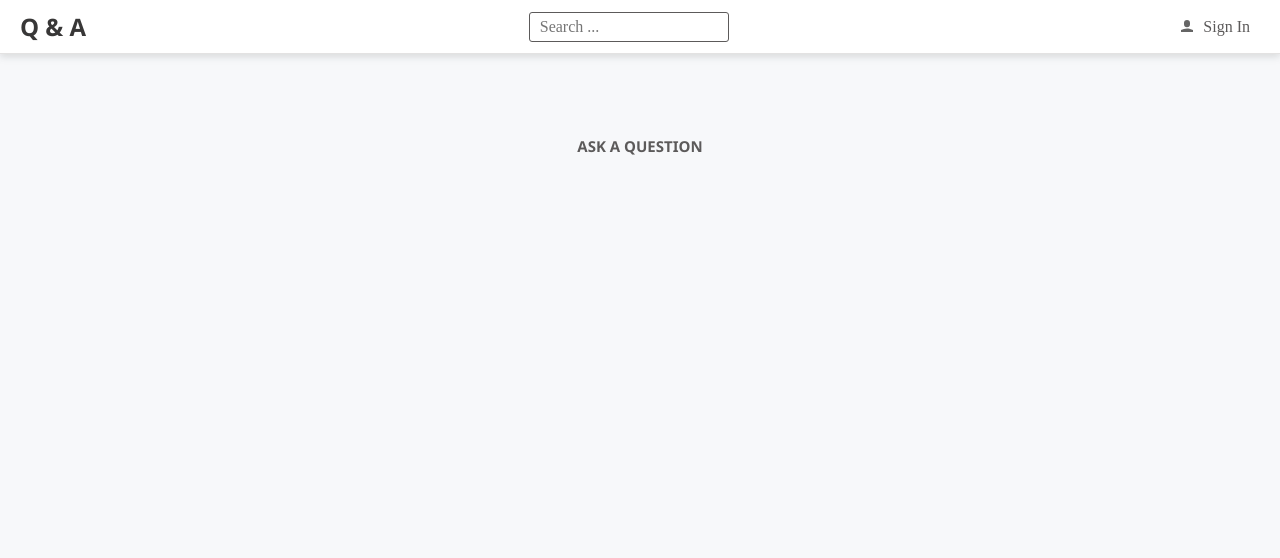
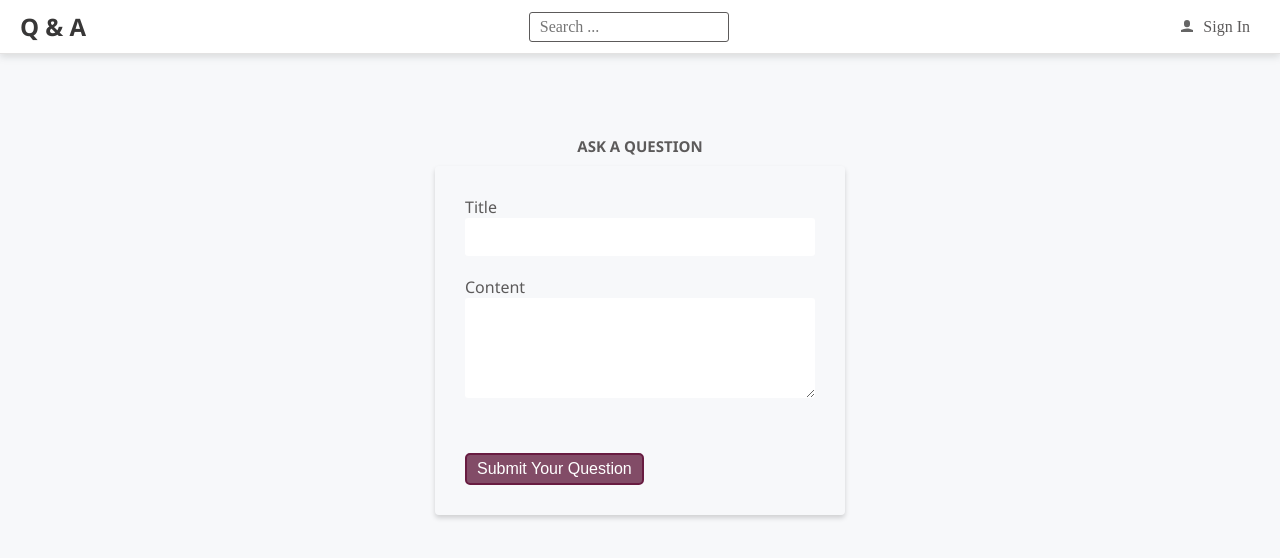
Before and after one commit to ArthurLeandro/react-dotnet, a React (Create React App) app in the folder frontend/: page /ask in a window 1280 px wide. Shown: the top 558 px of the page. Built offline with nearby package versions, Linux system fonts and the light colour scheme.

Commit message:
Validators

```diff
--- a/frontend/src/components/AskPage.tsx
+++ b/frontend/src/components/AskPage.tsx
@@ -2,7 +2,25 @@
 import { Page } from "./Page";
 import { lazy,Suspense } from 'react';
 import { Route } from "react-router-dom";
+import { Form, required, minLength } from './Form';
+import { Field } from './Field';
 
-const AskPage = () => <Page title="Ask a question"></Page>;
+const AskPage = () => (
+	<Page title="Ask a question">
+		<Form submitCaption="Submit Your Question" validationRules={{
+			title:[
+				{validator:required},
+				{validator:minLength, arg:10}
+			],
+			content:[
+				{validator:required},
+				{validator:minLength,arg:50}
+			],
+		}}>
+			<Field name="title" label="Title"></Field>
+			<Field name="content" label="Content" type="TextArea"></Field>
+		</Form>
+	</Page>
+);
 
 export default AskPage;
--- a/frontend/src/components/Field.tsx
+++ b/frontend/src/components/Field.tsx
@@ -9,15 +9,26 @@ interface Props{
 }
 
 export const Field:FC<Props> = ({name,label, type='Text'})=>{
-	const {setValue} = useContext(FormContext);
+	const {setValue,touched,validate, setTouched} = useContext(FormContext);
 	const handleChange = (e: ChangeEvent<HTMLInputElement> | ChangeEvent<HTMLTextAreaElement>	) =>{
 		if(setValue){
 			setValue(name, e.target.value);
 		}
+		if(touched[name] && validate){
+			validate(name);
+		}
+	};
+	const handleBlur = () =>{
+		if(setTouched){
+			setTouched(name);
+			if(validate){
+				validate(name);
+			}
+		}
 	};
 	return(
 		<FormContext.Consumer>
-			{({values})=> (
+			{({values, errors})=> (
 				<div className="label-field__base">
 					{label &&(
 						<label htmlFor={name}>
@@ -33,6 +44,7 @@ export const Field:FC<Props> = ({name,label, type='Text'})=>{
 								values[name] === undefined ? '' : values[name]
 							}
 							onChange={handleChange}
+							onBlur={handleBlur}
 							className="input-field"
 						/>
 					)}
@@ -43,9 +55,15 @@ export const Field:FC<Props> = ({name,label, type='Text'})=>{
 								values[name] === undefined ? '' : values[name]
 							}
 							onChange={handleChange}
-							className="input-field input-field__textarea"
+							onBlur={handleBlur}
+							className="input-field__textarea input-field "
 						/>
 					)}
+					{errors[name] && errors[name].length>0 && errors[name].map(error=>(
+						<div className="input-error">
+							{error}
+						</div>
+					))}
 				</div>
 			)}
 		</FormContext.Consumer>
--- a/frontend/src/components/Form.tsx
+++ b/frontend/src/components/Form.tsx
@@ -9,19 +9,71 @@ export interface Values {
 
 interface Props{
 	submitCaption?: string;
+	validationRules?:ValidationProp;
 }
 
 interface FormContextProps{
 	values:Values;
 	setValue?:(fieldName:string, value:any) => void;
+	errors:Errors;
+	validate?:(fieldName:string) => void ;
+	touched:Touched;
+	setTouched?:(fieldName:string) => void;
+}
+
+interface Validation{
+	validator:Validator;
+	arg?:any;
+}
+
+interface ValidationProp{
+	[key:string]:Validation | Validation[];
+}
+
+export interface Errors {
+	[key:string]:string[];
+}
+
+export interface Touched {
+	[key:string]:boolean;
 }
 
 export const FormContext = createContext<FormContextProps>({
 	values:{},
+	errors:{},
+	touched:{}
 });
 
-export const Form:FC<Props> = ({submitCaption, children}) => {
+type Validator = (value:any, args?:any) => string;
+
+export const required:Validator = (value:any): string =>{
+	return value === undefined ||value === null ||value === '' ? 'This must be populated' :'';
+};
+
+export const minLength:Validator = ( value:any, length:number):string =>{
+  return value && value.length< length ? `This must be at least ${length} character` : '';
+};
+
+
+export const Form:FC<Props> = ({submitCaption, children, validationRules}) => {
 	const [values, setValues] = useState<Values>({});
+	const[errors, setErrors] = useState<Errors>({});
+	const[touched, setTouched] = useState<Touched>({});
+	const validate = (fieldName:string):string[]=>{
+		if(!validationRules||!validationRules[fieldName])
+			return [];
+		const rules=Array.isArray(validationRules[fieldName]) ? (validationRules[fieldName]as Validation[]) : ([validationRules[fieldName]] as Validation[]);
+		const fieldErrors:string[] = [];
+		rules.forEach(rule=>{
+			const error = rule.validator(values[fieldName], rule.arg);
+			if(error){
+				fieldErrors.push(error);
+			}
+		});
+		const newErrors = {...errors, [fieldName]:fieldErrors};
+		setErrors(newErrors);
+		return fieldErrors;
+	};
 	return (
 		<FormContext.Provider
 			value={{
@@ -29,6 +81,12 @@ export const Form:FC<Props> = ({submitCaption, children}) => {
 				setValue:(fieldName:string,value:any)=>{
 					setValues({...values, [fieldName] :value});
 				},
+				errors,
+				validate,
+				touched,
+				setTouched:(fieldName:string)=>{
+					setTouched({...touched, [fieldName]:true});
+				}
 			}}
 		>
 			<form noValidate={true}>
--- a/frontend/src/components/QuestionPage.tsx
+++ b/frontend/src/components/QuestionPage.tsx
@@ -7,6 +7,8 @@ import { useState } from 'react';
 import { getQuestion } from "../data/questions";
 import { Fragment } from "react";
 import { AnswerList } from "./AnswerList";
+import { Form } from "./Form";
+import { Field } from "./Field";
 
 interface RouteParams {
 	questionId:string;
@@ -34,6 +36,11 @@ export const QuestionPage:FC<RouteComponentProps<RouteParams>> = ({match}) => {
 					${question?.created.toLocaleTimeString()}`}
 					</div>
 					<AnswerList data={question ? question.answers : undefined}/>
+					<div className="question-form">
+						<Form submitCaption="Submit your answer">
+							<Field name="content" label="Your Answer" type="TextArea"/>
+						</Form>
+					</div>
 				</Fragment>
 			</Page>
 	);
--- a/frontend/src/index.css
+++ b/frontend/src/index.css
@@ -282,7 +282,7 @@ body {
 	font-size: var(--fontSize);
 	margin-bottom: 5px;
 	padding: 8px 10px;
-	border: 1px solid var(--gray5);
+	border: 1px solid var(--gray2);
 	border-radius: 3px;
 	color: var(--gray2);
 	background-color: white;
@@ -300,3 +300,12 @@ body {
 .input-field__textarea {
 	height: 100px;
 }
+
+.question-form {
+	margin-top: 20px;
+}
+
+.input-error {
+	font-size: 12px;
+	color: red;
+}
```
